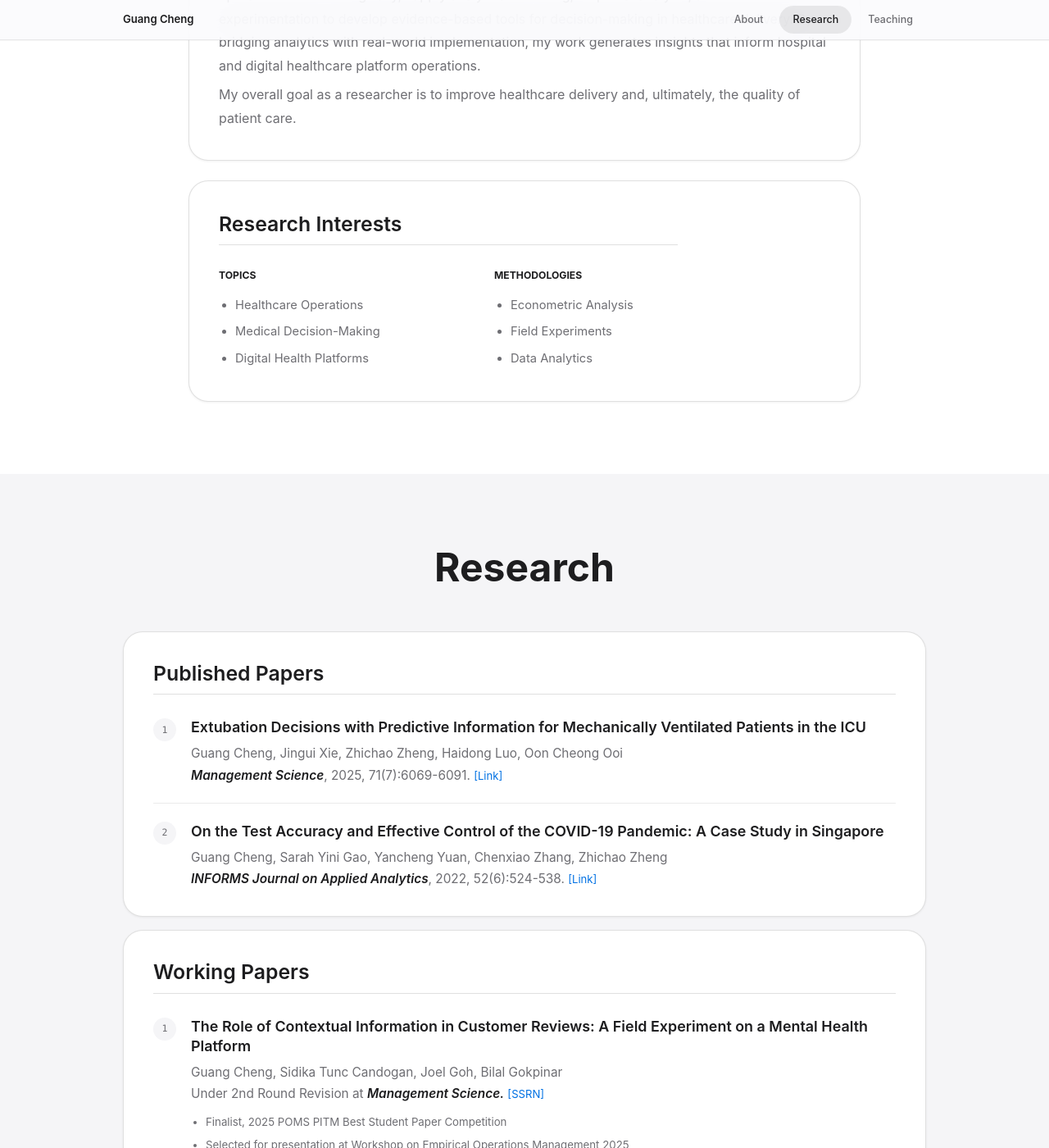
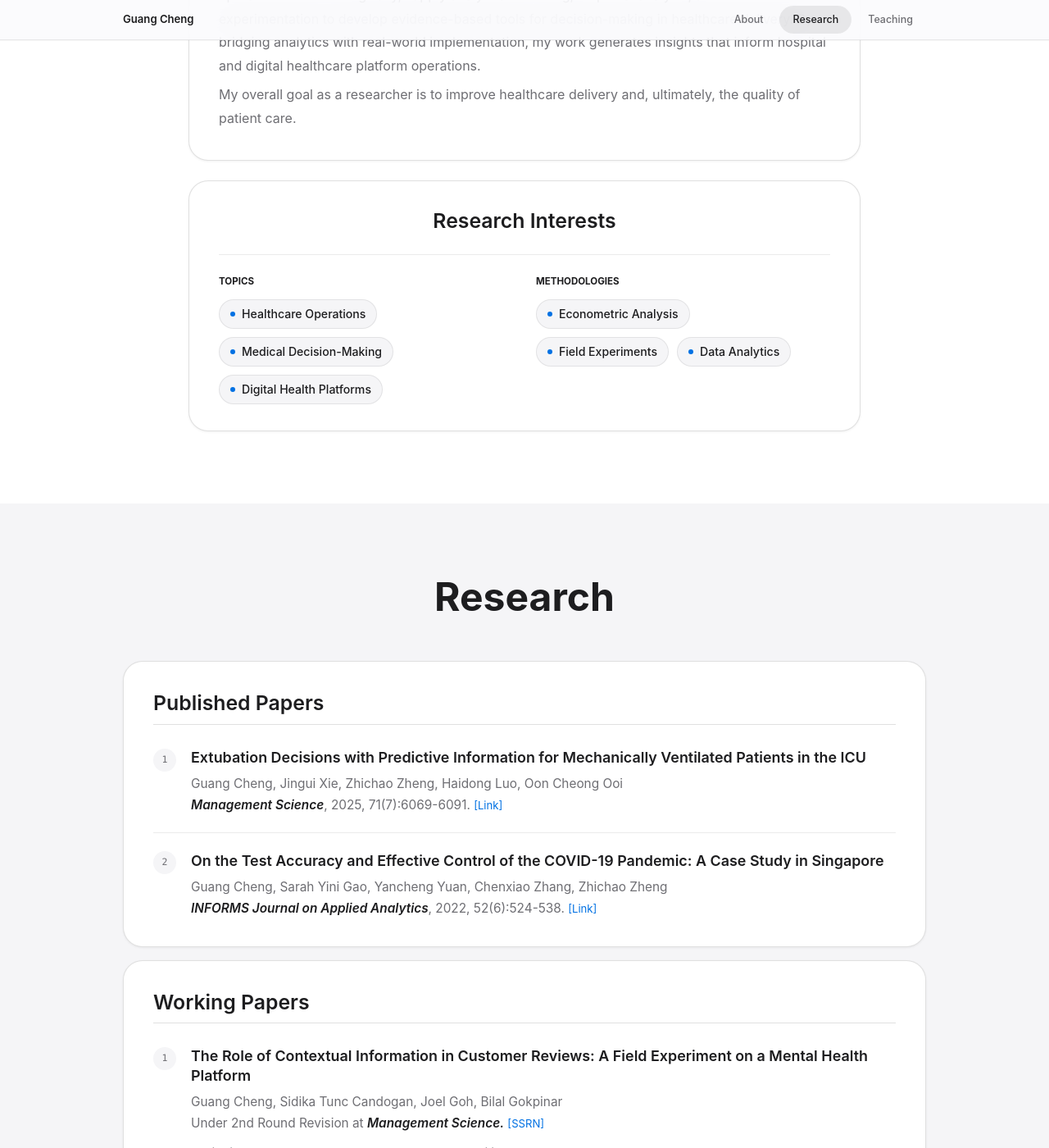
Before and after one commit to gcheng-nus/gcheng-nus.github.io, a Jekyll site: the page built from _pages/about.md, in a window 1280 px wide and 1400 px high, scrolled down 1136 px. Shown: the whole window at 82% size. Built offline with Jekyll 4.4.1, drawn with Linux system fonts in a browser that asks for light colours.

Commit message:
modify interest style

```diff
--- a/assets/css/academic.scss
+++ b/assets/css/academic.scss
@@ -350,6 +350,8 @@ body.academic-site {
 
 .interests {
   margin-top: 24px;
+  padding-top: 32px;
+  padding-bottom: 32px;
 }
 
 .about-content .section-subtitle {
@@ -357,21 +359,35 @@ body.academic-site {
   margin-left: 0;
 }
 
+.interests .section-subtitle {
+  max-width: none;
+  margin: 0 0 24px;
+  padding-bottom: 0;
+  border-bottom: 0;
+  text-align: center;
+}
+
 .interests-grid {
   display: grid;
   grid-template-columns: repeat(2, minmax(0, 1fr));
-  gap: 32px;
+  gap: 28px;
+  padding-top: 24px;
+  border-top: 1px solid rgba(0, 0, 0, 0.08);
 }
 
 .about-content .interests-grid {
-  max-width: 640px;
-  margin: 0;
+  max-width: none;
+  margin: 0 auto;
+}
+
+.interests-grid > div {
+  min-width: 0;
 }
 
 .eyebrow {
-  margin: 0 0 12px;
+  margin: 0 0 14px;
   color: var(--academic-fg);
-  font-size: 0.76rem;
+  font-size: 0.72rem;
   font-weight: 700;
   line-height: 1.4;
   letter-spacing: 0;
@@ -390,17 +406,42 @@ body.academic-site {
   list-style: none;
 }
 
+.interest-list {
+  display: flex;
+  flex-wrap: wrap;
+  gap: 10px;
+  list-style: none;
+}
+
 .interest-list li {
-  color: var(--academic-muted);
-  font-size: 0.92rem;
-  list-style: disc;
-  padding: 4px 0;
-  margin-left: 20px;
+  display: inline-flex;
+  min-height: 36px;
+  align-items: center;
+  gap: 8px;
+  margin: 0;
+  padding: 7px 13px;
+  border: 1px solid rgba(0, 0, 0, 0.08);
+  border-radius: 999px;
+  background: var(--academic-band);
+  color: var(--academic-fg);
+  font-size: 0.88rem;
+  font-weight: 500;
+  line-height: 1.25;
+  list-style: none;
+}
+
+.interest-list li::before {
+  content: "";
+  flex: 0 0 auto;
+  width: 6px;
+  height: 6px;
+  border-radius: 50%;
+  background: var(--academic-primary);
 }
 
 .about-content .interest-list li {
-  margin-left: 20px;
-  list-style: disc;
+  margin-left: 0;
+  list-style: none;
 }
 
 .papers-group {
```
